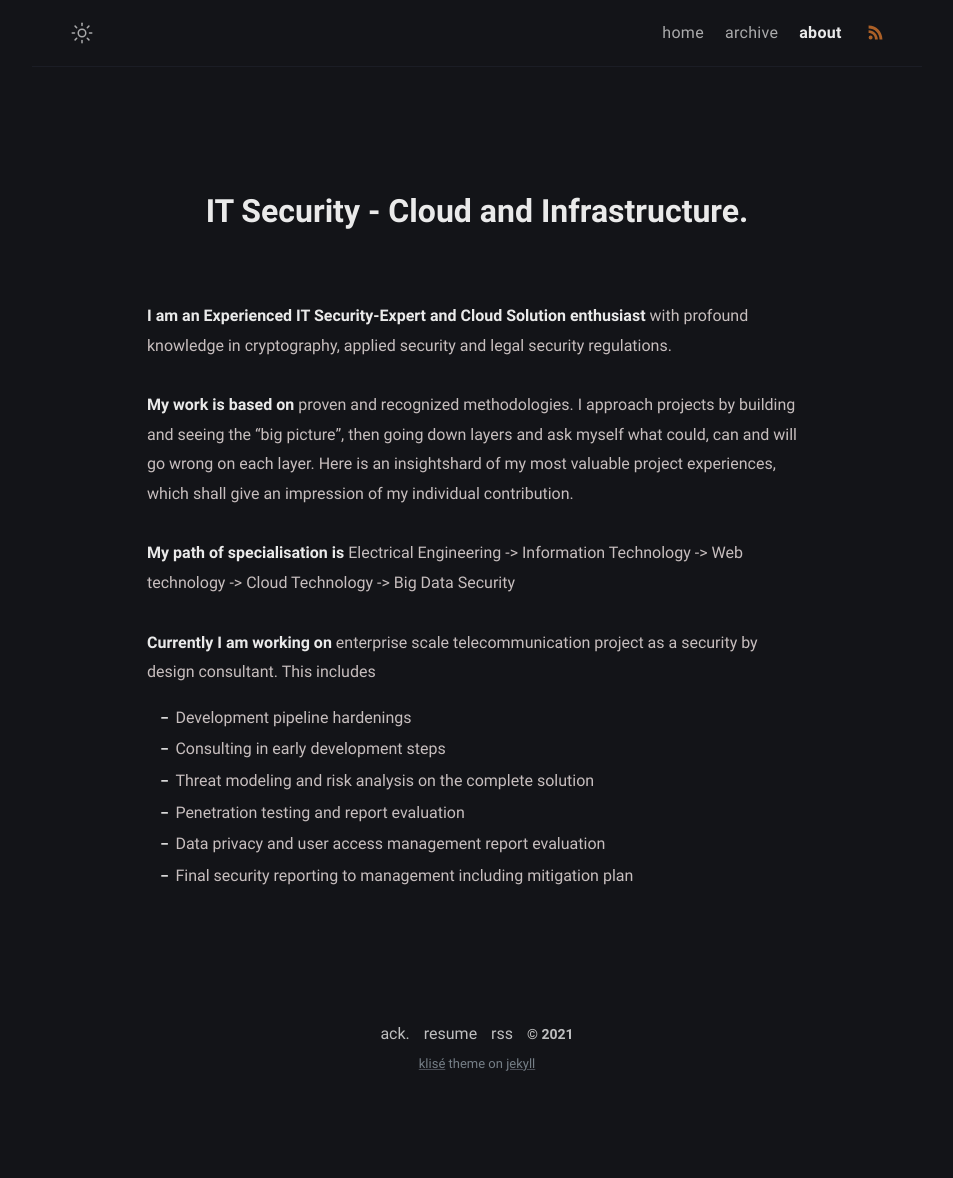
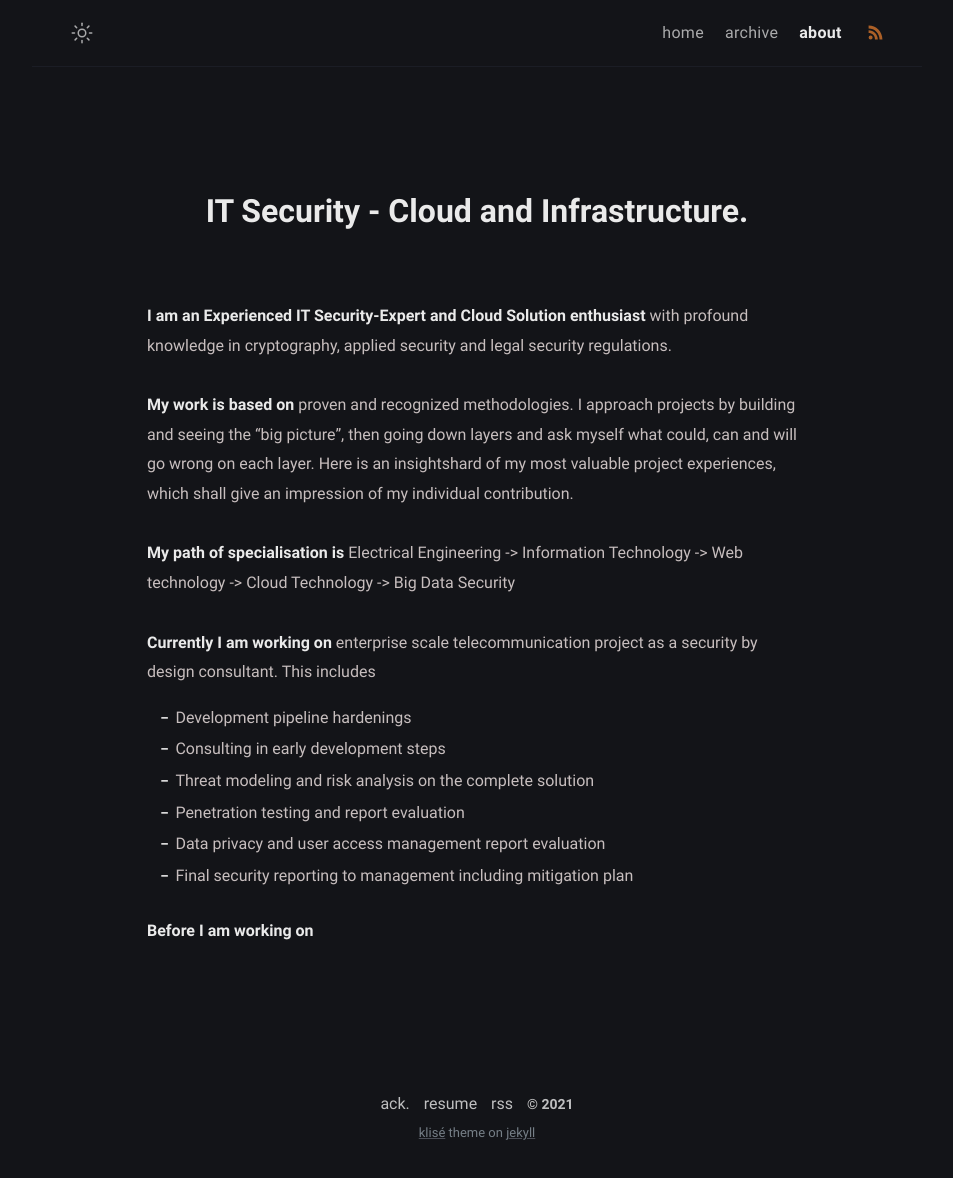
Before and after one commit to securebitAsif/fabulous-jupiter-8f84d, a Jekyll site: the page built from about.md, in a window 1280 px wide. Shown: the whole page, without its empty margins (163-1116 px from the left). Built offline with Jekyll 4.4.1, drawn with Linux system fonts in a browser that asks for light colours; before the commit the page ends 1108 px from its top, so only the background shows below that.

Commit message:
about.md: changed

```diff
--- a/about.md
+++ b/about.md
@@ -18,3 +18,5 @@ comments: false
 - Penetration testing and report evaluation
 - Data privacy and user access management report evaluation
 - Final security reporting to management including mitigation plan
+
+**Before I am working on**
```
